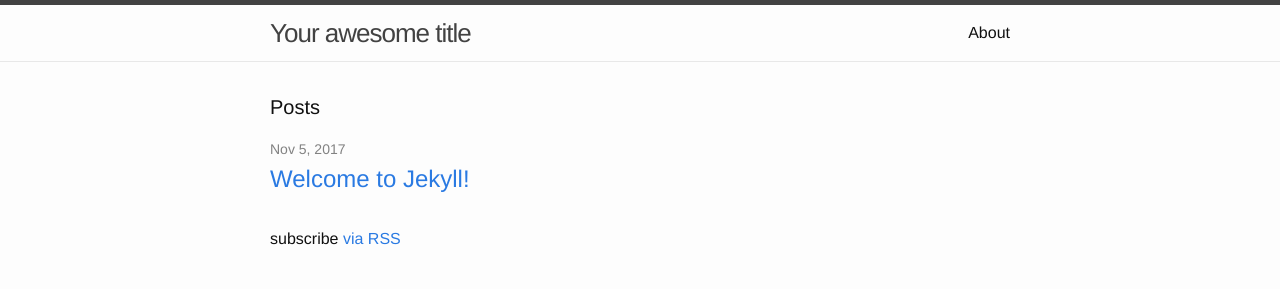
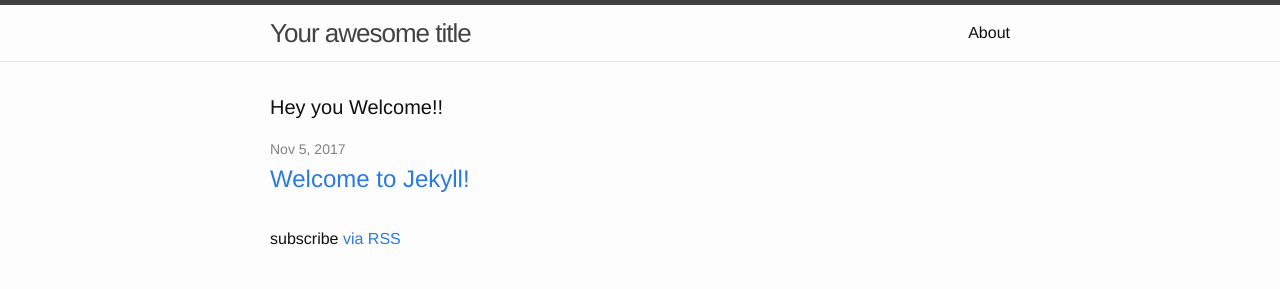
Before and after one commit to shubhambhadke/shubhambhadke.github.io, a Jekyll site: the page built from index.html, in a window 1280 px wide. Shown: the top 289 px of the page. Built offline with Jekyll 4.4.1, drawn with Linux system fonts in a browser that asks for light colours.

Commit message:
Update index.html

```diff
--- a/index.html
+++ b/index.html
@@ -4,7 +4,7 @@
 
 <div class="home">
 
-  <h1 class="page-heading">Posts</h1>
+  <h1 class="page-heading">Hey you Welcome!!</h1>
 
   <ul class="post-list">
     {% for post in site.posts %}
```
